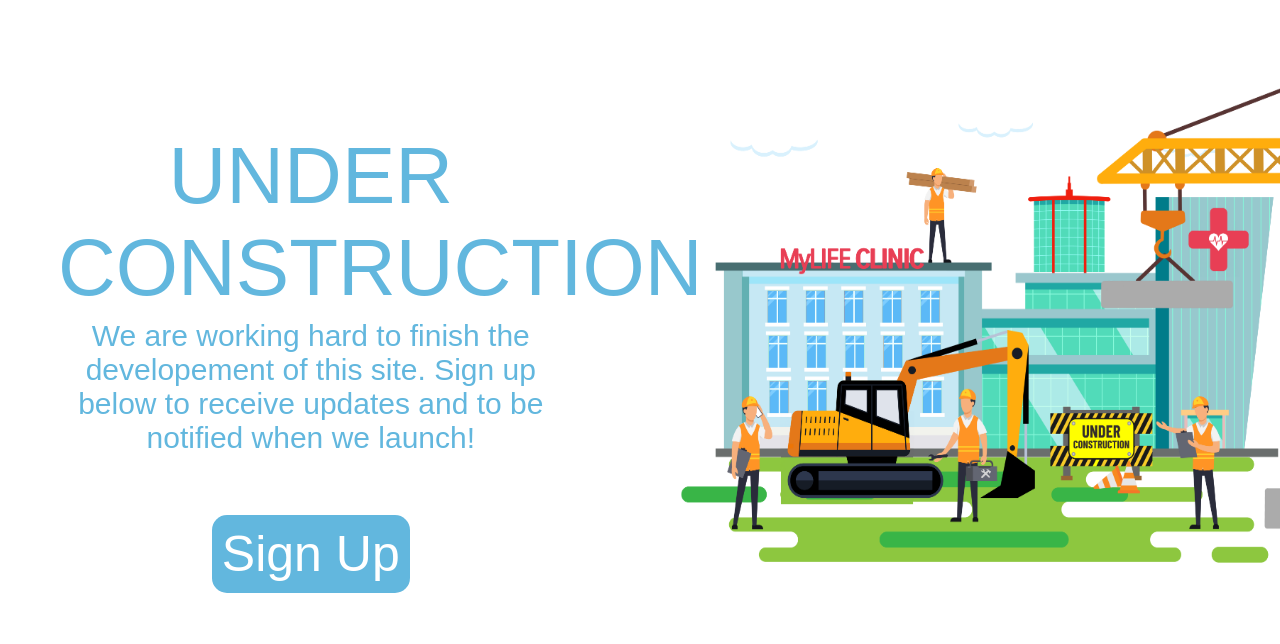
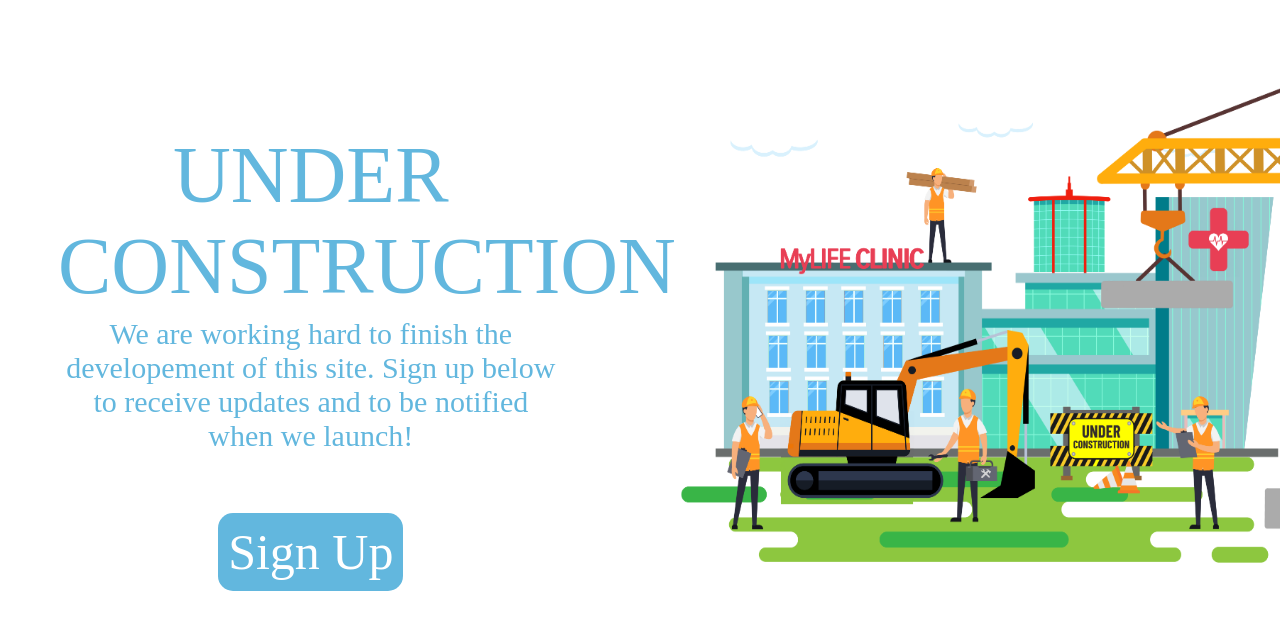
Before and after one commit to xHeput/rzeszowapp, a Django app: page / in a window 1280 px wide; the page is wider, and only the part inside the window is pictured. Shown: the part 232-876 px from the top of that part. Run offline with Django 4.2, Linux system fonts and the light colour scheme; some web fonts are replaced.

Commit message:
fonts - fix

```diff
--- a/rzeszow_app/mydb.py
+++ b/rzeszow_app/mydb.py
@@ -3,7 +3,7 @@ import mysql.connector
 data_base = mysql.connector.connect(
     host = 'localhost',
     user = 'root',
-    passwd = 'nAAKs55ZgpnAwrPGJwcp',
+    passwd = 'HZJ8D9DBfUAZeYK8PLh1',
 )
 
 #cursor object
--- /dev/null
+++ b/rzeszow_app/mylifeclinic_website/static/mylifeclinic_website/style.css
@@ -0,0 +1,64 @@
+@import url("https://db.onlinewebfonts.com/c/17fdba0db4aed68bd367124ce3803fd3?family=ProximaNovaExCn-Regular");
+@import url("https://db.onlinewebfonts.com/c/7774b78789333f7af07cff84380f5c6a?family=ProximaNovaExCn-Bold");
+.container{
+    display: flex;
+    flex-direction: column;
+    height: 100vh;
+
+}
+.construction{
+    font-weight: normal;
+    font-style: normal;
+    color:  #62b7de;
+}
+.header{
+    padding: 10px;
+    text-align: center;
+
+}
+.construction{
+    width: 40%;
+    padding: 50px;
+    text-align: center;
+
+}
+.image{
+    width: 40%;
+    grid-area: right;
+    padding: 20px;
+
+}
+.construction .p1{
+    font-family: "ProximaNovaExCn-Bold";
+    font-size: 80px;
+    margin-bottom: 5px;
+
+}
+.construction .p2{
+    font-family: "ProximaNovaExCn-Regular";
+    font-size: 30px;
+    margin-top: 0px;
+    margin-bottom: 20px;
+
+}
+.signup{
+    /*font-family: fantasy;*/
+    font-family: "ProximaNovaExCn-Bold";
+    font-weight: normal;
+    font-style: normal;
+    margin-top: 40px;
+    background-color: #62b7de;
+    font-size: 50px;
+    color:  white;
+    border-radius: 15px;
+    padding:10px;
+    border: none;
+    cursor:pointer;
+}
+.signup:hover{
+    box-shadow: 0 12px 16px 0 rgba(0,0,0,0.24),0 17px 50px 0 rgba(0,0,0,0.19);
+}
+.content{
+    display:flex;
+    flex-wrap:wrap;
+}
--- a/rzeszow_app/mylifeclinic_website/templates/home.html
+++ b/rzeszow_app/mylifeclinic_website/templates/home.html
@@ -6,68 +6,7 @@
     <meta charset="UTF-8">
     <meta name="viewport" content="width=device-width, initial-scale=1.0">
     <title>Document</title>
-    <style>
-
-        .container{
-            display: flex;
-            flex-direction: column;
-            height: 100vh;
-
-        }
-        .container p {
-            font-family: fantasy;
-            font-weight: normal;
-            font-style: normal;
-            color:  #62b7de;
-        }
-        .header{
-            padding: 10px;
-            text-align: center;
-
-        }
-        .construction{
-            width: 40%;
-            padding: 50px;
-            text-align: center;
-
-        }
-        .image{
-            width: 40%;
-            grid-area: right;
-            padding: 20px;
-
-        }
-        .p1{
-            font-size: 80px;
-            margin-bottom: 5px;
-        }
-        .p2{
-            font-size: 30px;
-            margin-top: 0px;
-            margin-bottom: 20px;
-
-        }
-        .signup{
-            font-family: fantasy;
-            font-weight: normal;
-            font-style: normal;
-            margin-top: 40px;
-            background-color: #62b7de;
-            font-size: 50px;
-            color:  white;
-            border-radius: 15px;
-            padding:10px;
-            border: none;
-            cursor:pointer;
-        }
-        .signup:hover{
-            box-shadow: 0 12px 16px 0 rgba(0,0,0,0.24),0 17px 50px 0 rgba(0,0,0,0.19);
-        }
-        .content{
-            display:flex;
-            flex-wrap:wrap;
-        }
-    </style>
+    <link rel="stylesheet" href="{% static  'mylifeclinic_website/style.css' %}">
 </head>
 <body>
     <div class="container">
--- a/rzeszow_app/rzeszow_app/settings.py
+++ b/rzeszow_app/rzeszow_app/settings.py
@@ -68,7 +68,7 @@ DATABASES = {
         'ENGINE': 'django.db.backends.mysql',
         'NAME': 'mylifeclinicdb',
         'USER': 'root',
-        'PASSWORD': 'nAAKs55ZgpnAwrPGJwcp',
+        'PASSWORD': 'HZJ8D9DBfUAZeYK8PLh1',
         'HOST': 'localhost',
         'PORT': '3306',
     }
--- a/virt/pyvenv.cfg
+++ b/virt/pyvenv.cfg
@@ -1,3 +1,5 @@
-home = C:\Users\pirak\AppData\Local\Microsoft\WindowsApps\PythonSoftwareFoundation.Python.3.10_qbz5n2kfra8p0
+home = C:\Users\username\AppData\Local\Microsoft\WindowsApps\PythonSoftwareFoundation.Python.3.11_qbz5n2kfra8p0
 include-system-site-packages = false
-version = 3.10.11
+version = 3.11.6
+executable = C:\Users\username\AppData\Local\Microsoft\WindowsApps\PythonSoftwareFoundation.Python.3.11_qbz5n2kfra8p0\python.exe
+command = C:\Users\username\AppData\Local\Microsoft\WindowsApps\PythonSoftwareFoundation.Python.3.11_qbz5n2kfra8p0\python.exe -m venv C:\Users\username\Desktop\rzeszowapp\virt
```
Also changed, not shown: 10 other files.
